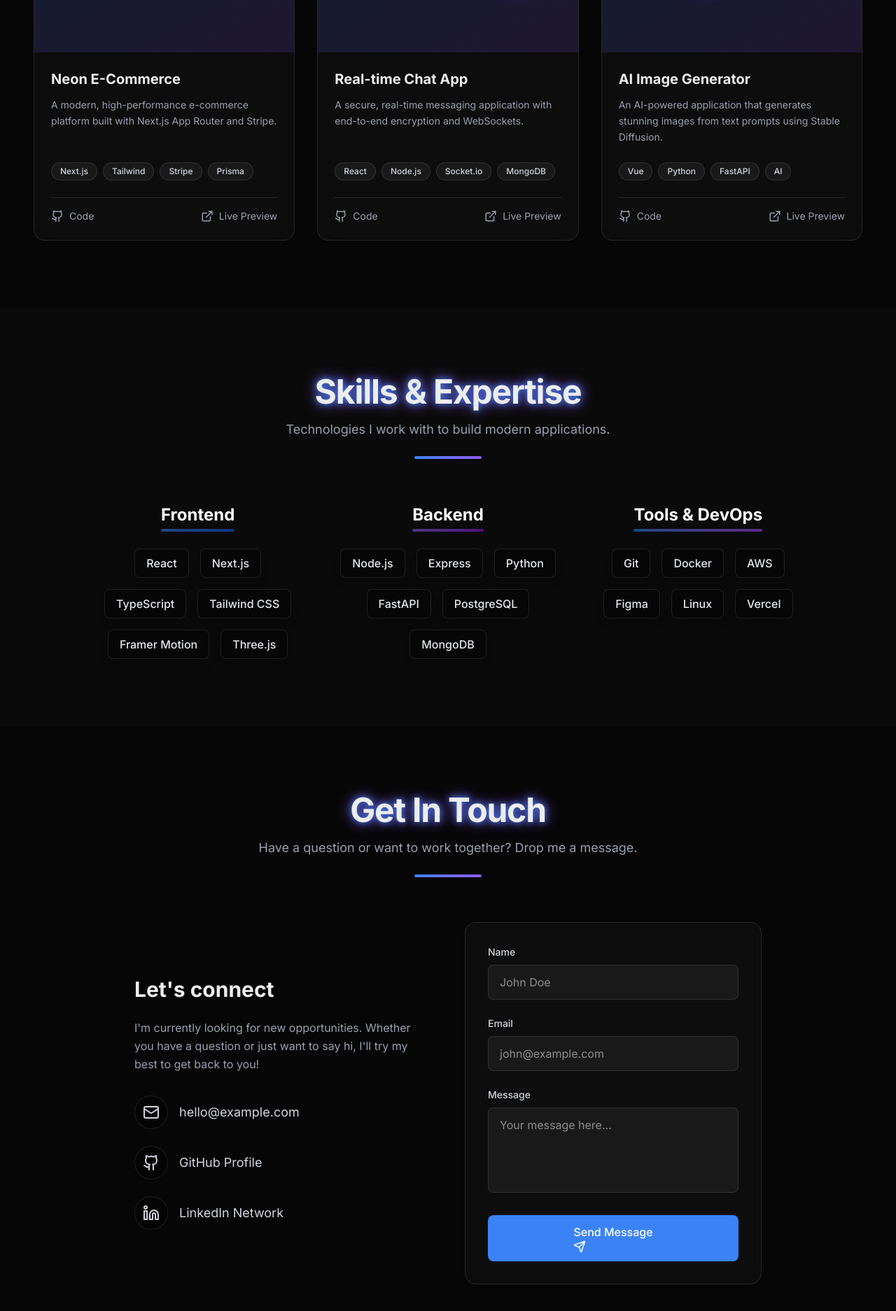
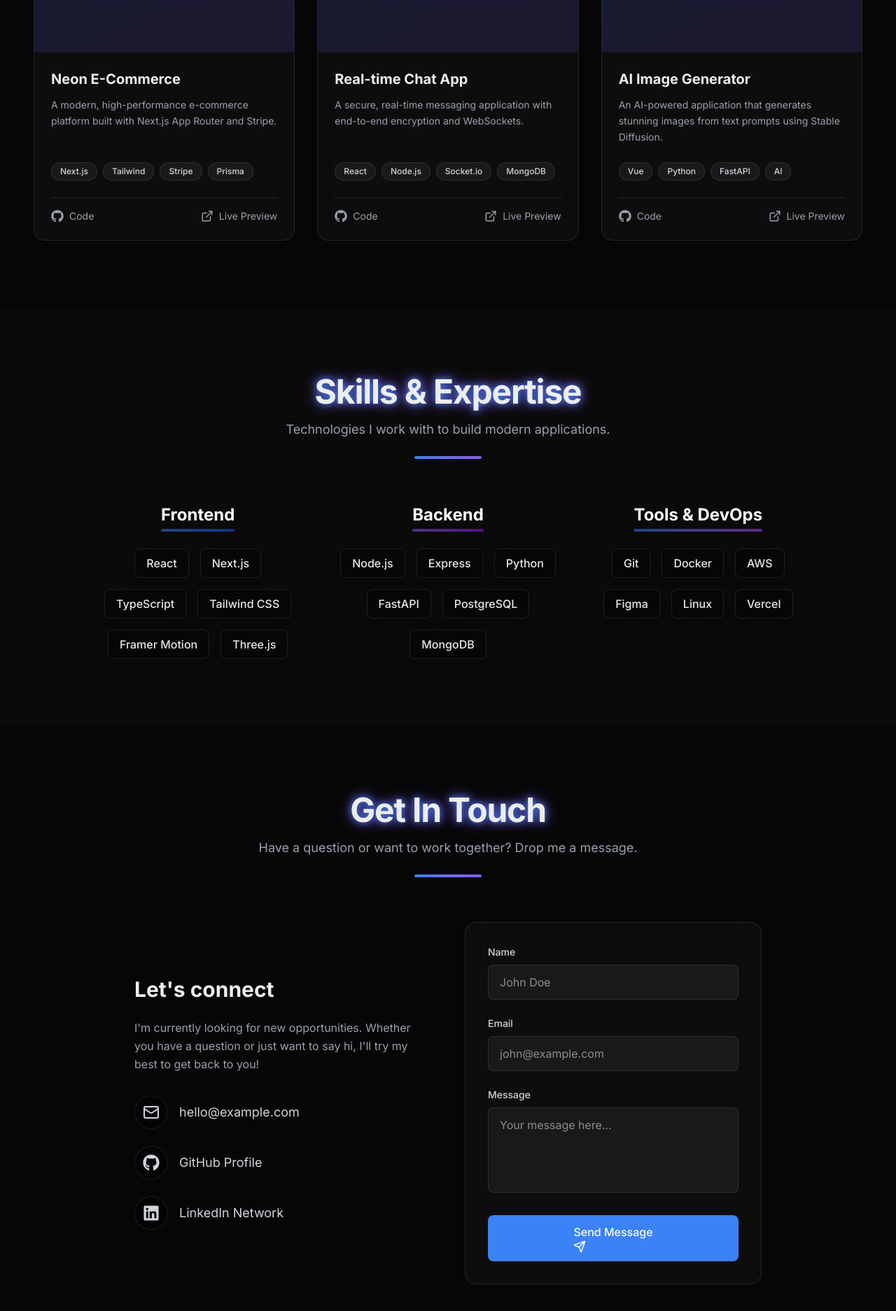
Before and after one commit to GARJE-01/portfolio, a Next.js app: page / in a window 1280 px wide. Shown: the part 1990-3864 px from the top of the page at 70% size. Built offline with nearby package versions, Linux system fonts and the light colour scheme.

Commit message:
Fix: Replace Lucide brand icons with react-icons

```diff
--- a/package.json
+++ b/package.json
@@ -17,6 +17,7 @@
     "next": "16.2.4",
     "react": "19.2.4",
     "react-dom": "19.2.4",
+    "react-icons": "^5.6.0",
     "tailwind-merge": "^3.5.0",
     "three": "^0.184.0"
   },
--- a/src/components/sections/Contact.tsx
+++ b/src/components/sections/Contact.tsx
@@ -3,7 +3,8 @@
 import { motion } from "framer-motion";
 import SectionHeading from "@/components/ui/SectionHeading";
 import { portfolioData } from "@/data/portfolio";
-import { Mail, Github, Linkedin, Send } from "lucide-react";
+import { Mail, Send } from "lucide-react";
+import { FaGithub, FaLinkedin } from "react-icons/fa";
 import Button from "@/components/ui/Button";
 
 export default function Contact() {
@@ -36,14 +37,14 @@
 
               <a href={portfolioData.contact.github} target="_blank" rel="noopener noreferrer" className="flex items-center gap-4 text-gray-300 hover:text-neon-blue transition-colors group">
                 <div className="w-12 h-12 rounded-full glass flex items-center justify-center group-hover:shadow-[0_0_15px_rgba(59,130,246,0.5)] transition-all">
-                  <Github />
+                  <FaGithub size={24} />
                 </div>
                 <span className="text-lg">GitHub Profile</span>
               </a>
 
               <a href={portfolioData.contact.linkedin} target="_blank" rel="noopener noreferrer" className="flex items-center gap-4 text-gray-300 hover:text-neon-purple transition-colors group">
                 <div className="w-12 h-12 rounded-full glass flex items-center justify-center group-hover:shadow-[0_0_15px_rgba(139,92,246,0.5)] transition-all">
-                  <Linkedin />
+                  <FaLinkedin size={24} />
                 </div>
                 <span className="text-lg">LinkedIn Network</span>
               </a>
--- a/src/components/sections/Projects.tsx
+++ b/src/components/sections/Projects.tsx
@@ -3,7 +3,8 @@
 import { motion } from "framer-motion";
 import SectionHeading from "@/components/ui/SectionHeading";
 import { portfolioData } from "@/data/portfolio";
-import { Github, ExternalLink } from "lucide-react";
+import { ExternalLink } from "lucide-react";
+import { FaGithub } from "react-icons/fa";
 
 export default function Projects() {
   return (
@@ -49,7 +50,7 @@
                     rel="noopener noreferrer"
                     className="flex items-center gap-2 text-sm text-gray-400 hover:text-white transition-colors"
                   >
-                    <Github size={18} /> Code
+                    <FaGithub size={18} /> Code
                   </a>
                   <a
                     href={project.live}
```
Also changed, not shown: 1 other file (tests, documents, lock files or other folders).
